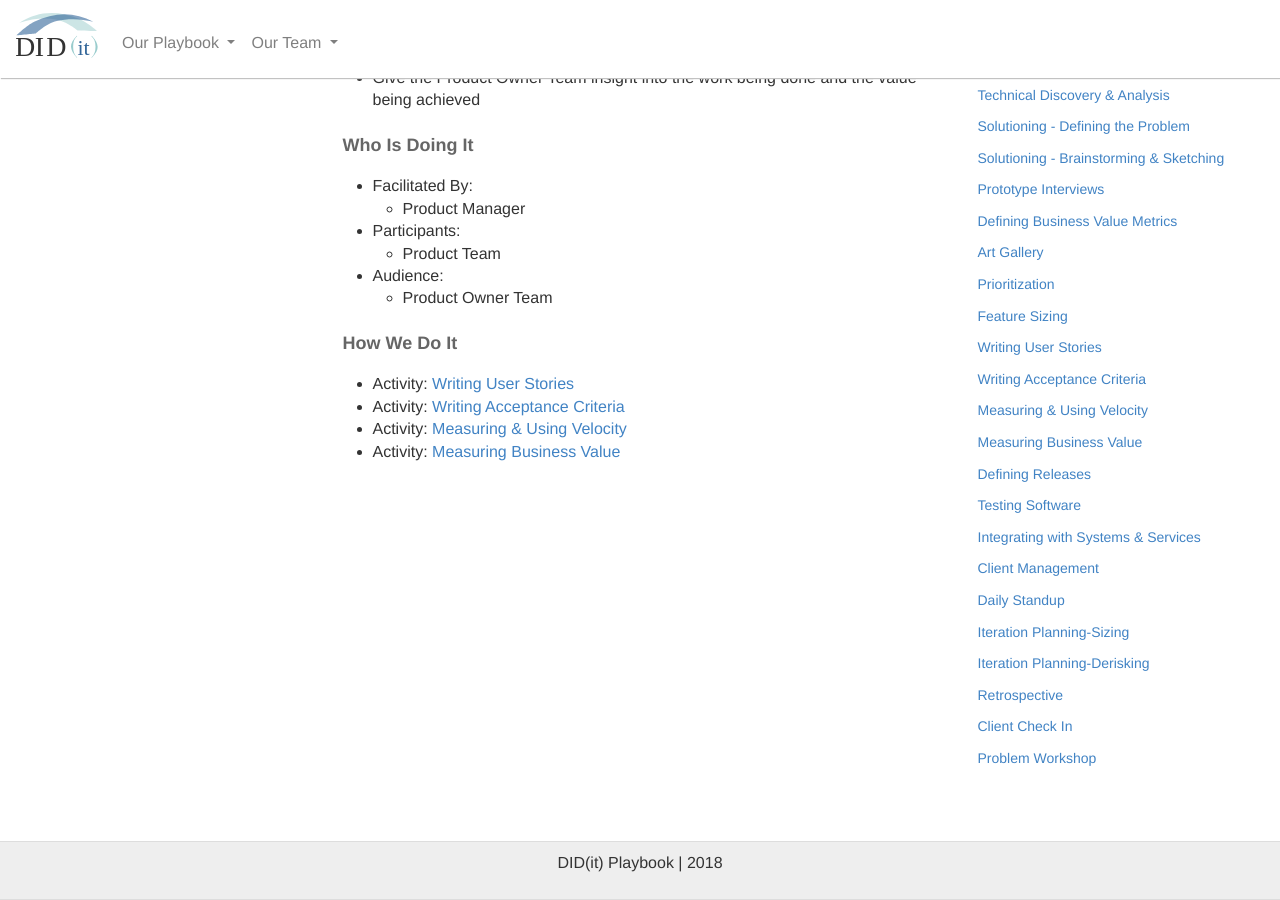
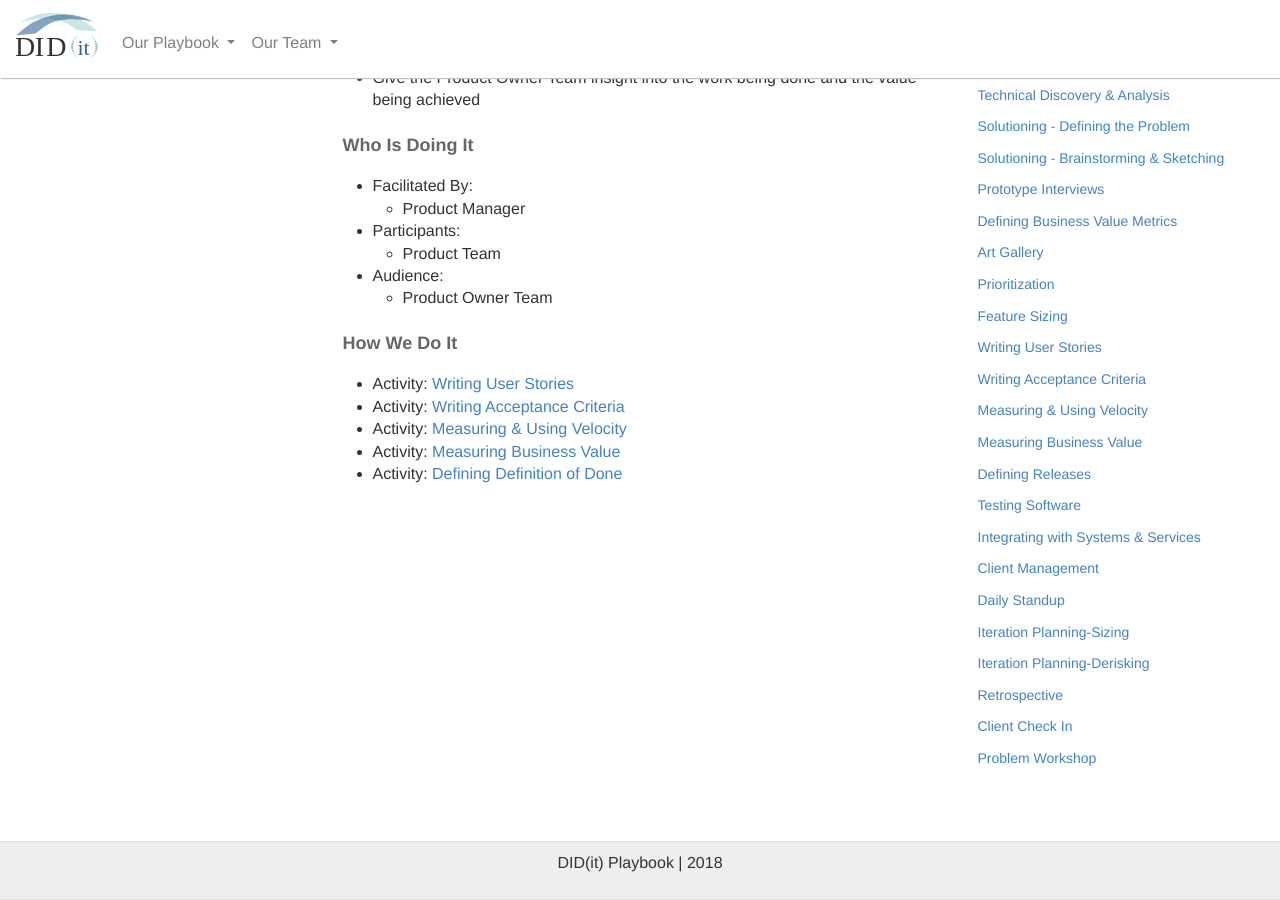
Before and after one commit to KnightPointSystems/kps_playbook, a Jekyll site: the page built from generating-backlog.md, in a window 1280 px wide and 900 px high, scrolled down 601 px. Built offline with Jekyll 4.4.1, drawn with Linux system fonts in a browser that asks for light colours; nearby versions of some CDN libraries.

Commit message:
Added Definition of Done link

```diff
--- a/generating-backlog.md
+++ b/generating-backlog.md
@@ -92,6 +92,7 @@ permalink: /generating-backlog/
                 <li>Activity: <a href="{{ site.baseurl }}/acceptance-criteria">Writing Acceptance Criteria</a></li>
                 <li>Activity: <a href="{{ site.baseurl }}/measuring-velocity">Measuring &amp; Using Velocity</a></li>
                 <li>Activity: <a href="{{ site.baseurl }}/measuring-value">Measuring Business Value</a></li>
+		<li>Activity: <a href="#">Defining Definition of Done</a></li>
             </ul>
     </div>
     <div class="col-md-3">
```
